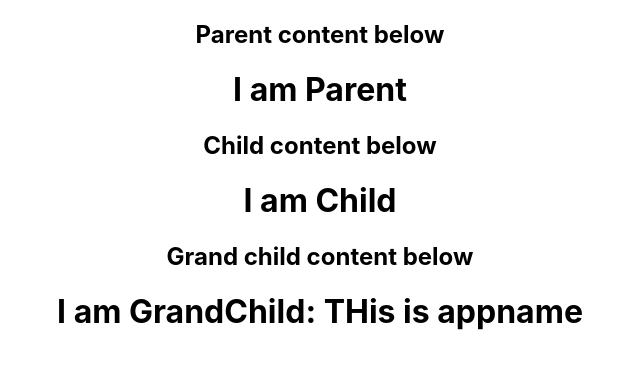
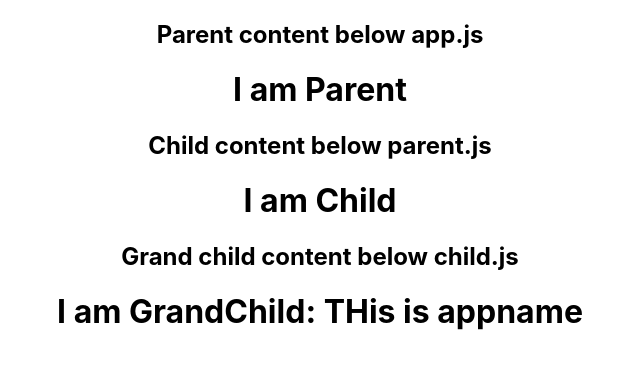
Before and after one commit to Uuttssaavv/reactjs_workshop, a React (Create React App) app: page / in a window 1280 px wide. Shown: the top 368 px of the page, without its empty margins (320-960 px from the left). Built offline with nearby package versions, Linux system fonts and the light colour scheme.

Commit message:
created and used context api

```diff
--- a/src/App.js
+++ b/src/App.js
@@ -11,7 +11,7 @@ function App() {
   return (
     <AppContext.Provider value={{ AppName }}>
       <div className="App">
-        <h2>Parent content below</h2>
+        <h2>Parent content below app.js</h2>
         <Parent />
       </div>
     </AppContext.Provider>
--- a/src/components/child.jsx
+++ b/src/components/child.jsx
@@ -4,7 +4,7 @@ export default function Child(){
     return (
         <div>
         <h1>I am Child</h1>
-        <h2>Grand child content below</h2>
+        <h2>Grand child content below child.js</h2>
         <GrandChild/>
         </div>
     );
--- a/src/components/parent.jsx
+++ b/src/components/parent.jsx
@@ -4,7 +4,7 @@ export default function Parent(){
     return (
         <div>
         <h1>I am Parent</h1>
-        <h2>Child content below</h2>
+        <h2>Child content below parent.js</h2>
         <Child/>
         </div>
     );
```
